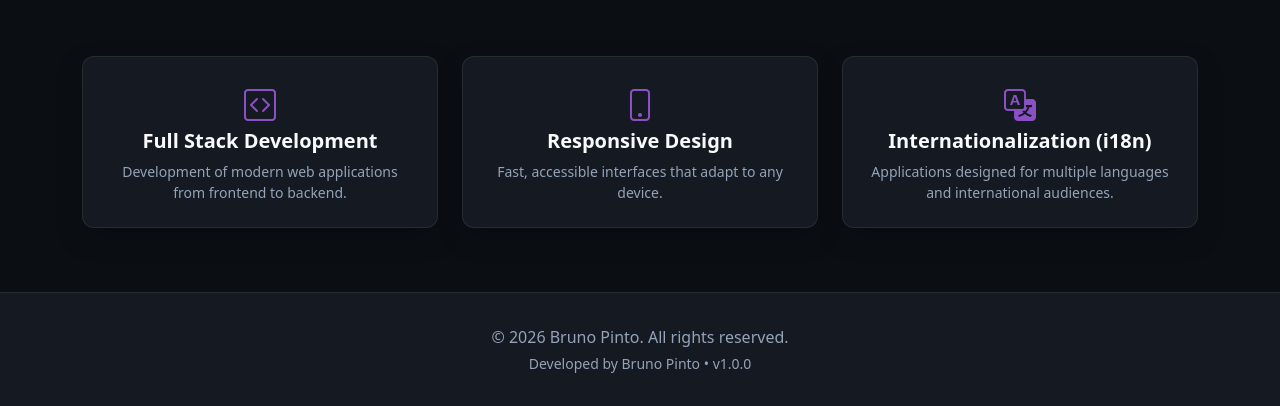
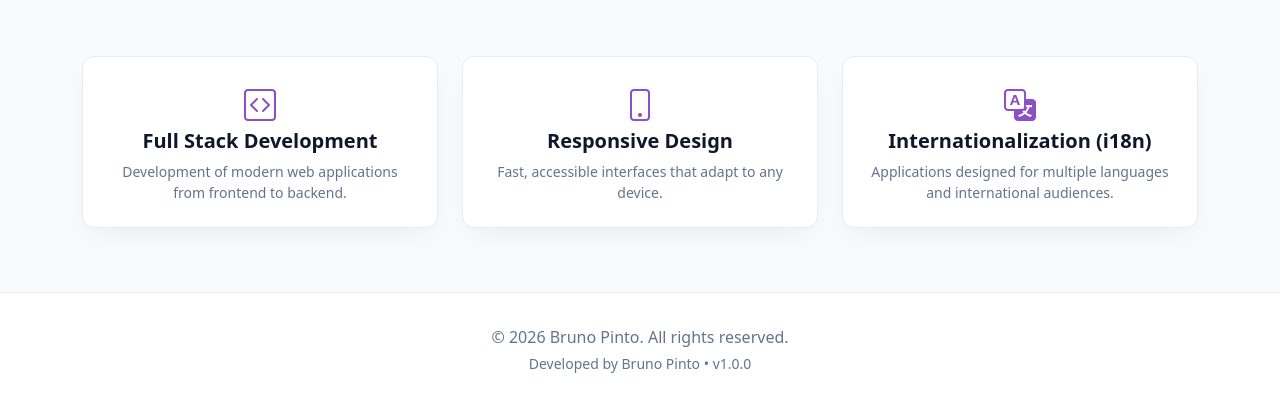
Before and after one commit to Mrtrew97/personal-portfolio, a plain HTML site: page index.html in a window 1280 px wide. Shown: the part 604-1010 px from the top of the page. Drawn offline with nearby package versions, Linux system fonts and the light colour scheme.

Commit message:
Default Theme to Light

```diff
--- a/assets/js/ui.js
+++ b/assets/js/ui.js
@@ -1,5 +1,5 @@
 const UI_THEME_STORAGE_KEY = 'bp_theme';
-const UI_DEFAULT_THEME = 'dark';
+const UI_DEFAULT_THEME = 'light';
 
 const uiState = {
   theme: UI_DEFAULT_THEME,
--- a/index.html
+++ b/index.html
@@ -1,5 +1,5 @@
 <!DOCTYPE html>
-<html lang="en" data-bs-theme="dark">
+<html lang="en" data-bs-theme="light">
 <head>
   <meta charset="UTF-8">
   <meta name="viewport" content="width=device-width, initial-scale=1.0">
```
